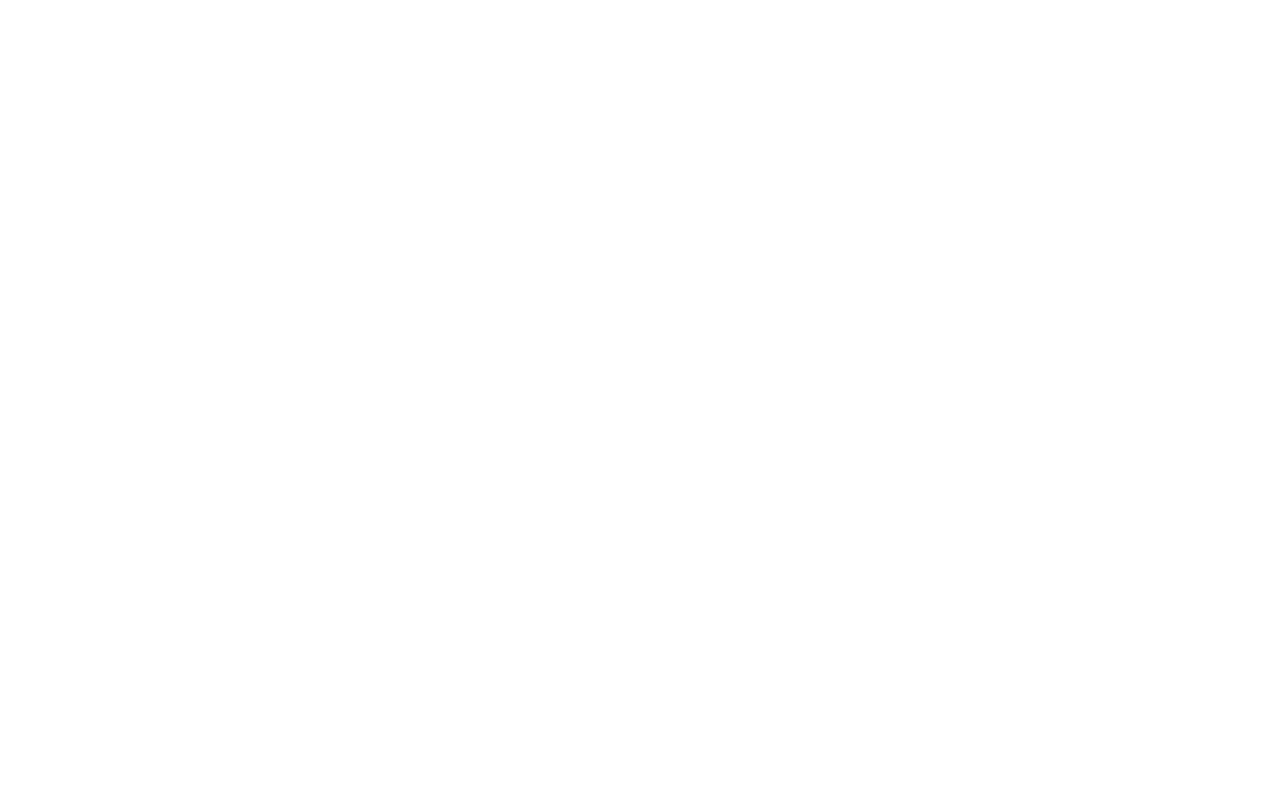
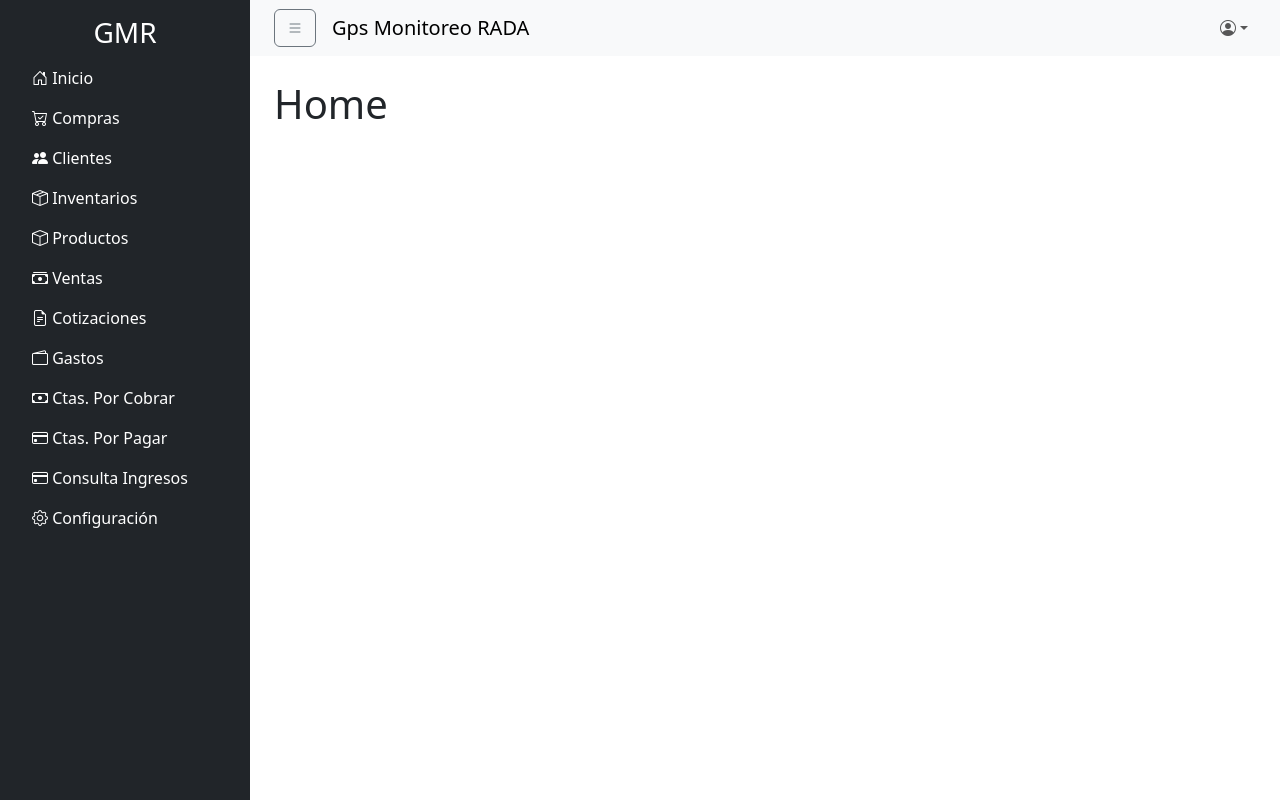
Before and after one commit to pachecop123/radamonitoreo-frontend, a Vue app: page /home in a window 1280 px wide. Before the commit this address had no page. Built offline with nearby package versions, Linux system fonts and the light colour scheme; sample sign-in values are in the browser's storage.

Commit message:
rutas corregidas con dashborad inicio de sesion y register

```diff
--- a/src/App.vue
+++ b/src/App.vue
@@ -1,27 +1,25 @@
 <template>
   <div id="app">
-    <DashboardLayout v-if="store.isAuthenticated" />
-    <router-view v-else />
+    <!-- Aplica automáticamente el DashboardLayout si la ruta está protegida -->
+    <component :is="layout">
+      <router-view />
+    </component>
   </div>
 </template>
 
 <script>
-import { store } from './store';
-import DashboardLayout from './components/DashboardLayout.vue';
+import DashboardLayout from "./components/DashboardLayout.vue";
 
 export default {
-  components: {
-    DashboardLayout,
-  },
-  setup() {
-    return { store };
+  computed: {
+    layout() {
+      // Aplica el DashboardLayout a rutas protegidas
+      return this.$route.meta.requiresAuth ? DashboardLayout : "div";
+    },
   },
 };
 </script>
 
 <style>
-/* Estilos globales opcionales */
-body {
-  font-family: Arial, sans-serif;
-}
+/* Tu estilo aquí */
 </style>
--- a/src/components/DashboardLayout.vue
+++ b/src/components/DashboardLayout.vue
@@ -5,7 +5,7 @@
       <h3 class="text-center">GMR</h3>
       <ul class="nav flex-column">
         <li class="nav-item">
-          <router-link to="/dashboard" class="nav-link text-white">
+          <router-link to="/home" class="nav-link text-white">
             <i class="bi bi-house-door"></i> Inicio
           </router-link>
         </li>
@@ -76,15 +76,30 @@
         </button>
         <span class="navbar-brand ms-3">Gps Monitoreo RADA</span>
         <ul class="navbar-nav ms-auto">
-          <li class="nav-item">
-            <a href="#" class="nav-link">
-              <i class="bi bi-bell"></i>
-            </a>
-          </li>
-          <li class="nav-item">
-            <a href="#" class="nav-link">
+          <li class="nav-item dropdown">
+            <a
+              href="#"
+              class="nav-link dropdown-toggle"
+              id="userMenu"
+              role="button"
+              data-bs-toggle="dropdown"
+              aria-expanded="false"
+            >
               <i class="bi bi-person-circle"></i>
             </a>
+            <ul class="dropdown-menu dropdown-menu-end" aria-labelledby="userMenu">
+              <li>
+                <router-link to="/settings" class="dropdown-item">
+                  <i class="bi bi-gear"></i> Configuración
+                </router-link>
+              </li>
+              <li><hr> class="dropdown-divider"></li>
+              <li>
+                <button class="dropdown-item" @click="logout">
+                  <i class="bi bi-box-arrow-right"></i> Cerrar Sesión
+                </button>
+              </li>
+            </ul>
           </li>
         </ul>
       </header>
@@ -98,17 +113,34 @@
 </template>
 
 <script>
+import { useRouter } from 'vue-router';
+
 export default {
-  methods: {
-    toggleSidebar() {
-      const sidebar = document.getElementById('sidebar');
-      sidebar.classList.toggle('d-none');
-    },
+  name: "DashboardLayout",
+  setup() {
+    const router = useRouter();
+
+    const toggleSidebar = () => {
+      const sidebar = document.getElementById("sidebar");
+      sidebar.classList.toggle("d-none");
+    };
+
+    const logout = () => {
+      // Elimina el token de autenticación
+      localStorage.removeItem("access_token");
+      // Redirige al usuario a la página de inicio de sesión
+      router.push({ name: "Login" });
+    };
+
+    return {
+      toggleSidebar,
+      logout,
+    };
   },
 };
 </script>
 
-<style>
+<style scoped>
 /* Dashboard layout styles */
 #dashboard-layout {
   height: 100vh;
--- /dev/null
+++ b/src/components/Home.vue
@@ -0,0 +1,16 @@
+<template>
+    <div>
+      <h1>Home</h1>
+      <!-- Contenido de la página -->
+    </div>
+  </template>
+
+  <script>
+  export default {
+    name: 'Home',
+  };
+  </script>
+
+  <style scoped>
+  /* Estilos específicos para esta vista */
+  </style>
--- a/src/components/Login.vue
+++ b/src/components/Login.vue
@@ -34,8 +34,8 @@
 export default {
     data() {
         return {
-            email: '',
-            password: '',
+            email: 'miguel@gmail.com',
+            password: '123456',
             errorMessage: '',
         };
     },
--- a/src/main.js
+++ b/src/main.js
@@ -1,5 +1,6 @@
 import { createApp } from 'vue';
 import router from './router';
+import store from './store';
 import BootstrapVue3 from 'bootstrap-vue-3';
 import 'bootstrap/dist/css/bootstrap.css';
 import 'bootstrap-vue-3/dist/bootstrap-vue-3.css';
@@ -12,6 +13,7 @@
 import App from './App.vue';
 
 const app = createApp(App);
+app.use(store);
 app.use(BootstrapVue3);
 app.use(router);
 app.mount('#app');
--- a/src/router/index.js
+++ b/src/router/index.js
@@ -1,5 +1,5 @@
 import { createRouter, createWebHistory } from "vue-router";
-import Dashboard from "../components/DashboardLayout.vue";
+import Home from "../components/Home.vue";
 import Productos from "../views/Productos.vue";
 import Clientes from "../views/Clientes.vue";
 import Proveedores from "../views/Proveedores.vue";
@@ -12,55 +12,42 @@
 import ConsultaIngresos from "../views/ConsultaIngresos.vue";
 import Settings from "../views/Settings.vue";
 import Gastos from "../views/Gastos.vue";
-import About from "../views/About.vue";
 import Login from "../components/Login.vue";
 import Register from "../components/Register.vue";
-import { store } from "../store";
-import DashboardLayout from "../components/DashboardLayout.vue";
-
-// Importa los demás componentes según los necesites
 
 const routes = [
-  {
-    path: "/dashboard",
-    component: DashboardLayout,
-    children: [
-      { path: "/productos", name: "Productos", component: Productos },
-      { path: "/clientes", name: "Clientes", component: Clientes },
-      { path: "/proveedores", name: "Proveedores", component: Proveedores },
-      { path: "/ventas", name: "Ventas", component: Ventas },
-      { path: "/compras", name: "Compras", component: Compras },
-      { path: "/inventarios", name: "Inventarios", component: Inventarios },
-      { path: "/about", name: "About", component: About },
-      { path: '/cotizaciones', component: Cotizaciones },
-      { path: '/gastos', component: Gastos },
-      { path: '/cuentas-por-cobrar', component: CuentasPorCobrar },
-      { path: '/cuentas-por-pagar', component: CuentasPorPagar },
-      { path: '/consulta-ingresos', component: ConsultaIngresos },
-      { path: '/settings', component: Settings },
-      // Define una ruta por defecto o 404
-      { path: '*', redirect: '/' }
-
-      // Agrega las rutas para los demás módulos
-    ],
-  },
   { path: "/", name: "Login", component: Login },
   { path: "/register", name: "Register", component: Register },
+
+  {path: "/home", name: "Home", component: Home, meta: { requiresAuth: true } },
+
+  // Rutas protegidas
+  { path: "/productos", name: "Productos", component: Productos, meta: { requiresAuth: true } },
+  { path: "/clientes", name: "Clientes", component: Clientes, meta: { requiresAuth: true } },
+  { path: "/proveedores", name: "Proveedores", component: Proveedores, meta: { requiresAuth: true } },
+  { path: "/ventas", name: "Ventas", component: Ventas, meta: { requiresAuth: true } },
+  { path: "/compras", name: "Compras", component: Compras, meta: { requiresAuth: true } },
+  { path: "/inventarios", name: "Inventarios", component: Inventarios, meta: { requiresAuth: true } },
+  { path: "/cotizaciones", name: "Cotizaciones", component: Cotizaciones, meta: { requiresAuth: true } },
+  { path: "/gastos", name: "Gastos", component: Gastos, meta: { requiresAuth: true } },
+  { path: "/cuentas-por-cobrar", name: "CuentasPorCobrar", component: CuentasPorCobrar, meta: { requiresAuth: true } },
+  { path: "/cuentas-por-pagar", name: "CuentasPorPagar", component: CuentasPorPagar, meta: { requiresAuth: true } },
+  { path: "/consulta-ingresos", name: "ConsultaIngresos", component: ConsultaIngresos, meta: { requiresAuth: true } },
+  { path: "/settings", name: "Settings", component: Settings, meta: { requiresAuth: true } },
 ];
 
 const router = createRouter({
-  history: createWebHistory(process.env.BASE_URL),
+  history: createWebHistory(),
   routes,
 });
 
+// Middleware para proteger rutas
 router.beforeEach((to, from, next) => {
-  if (
-    to.matched.some((record) => record.meta.requiresAuth) &&
-    !store.isAuthenticated
-  ) {
-    next({ name: "Login" });
+  const isAuthenticated = localStorage.getItem("access_token") !== null; // Verifica si el usuario está autenticado
+  if (to.meta.requiresAuth && !isAuthenticated) {
+    next({ name: "Login" }); // Redirige al login si no está autenticado
   } else {
-    next();
+    next(); // Permite el acceso
   }
 });
 
```
